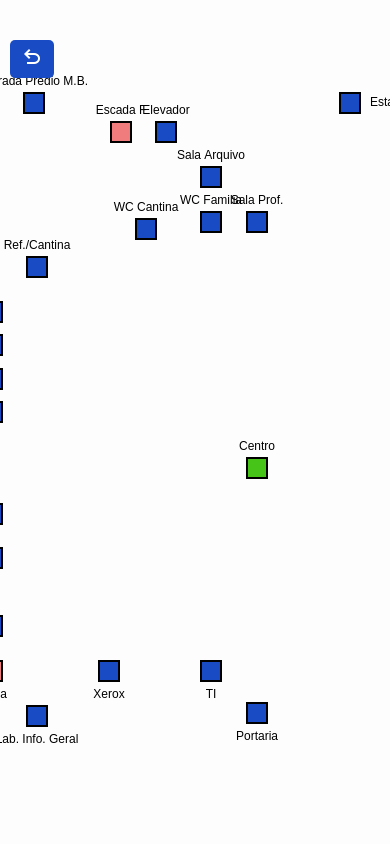
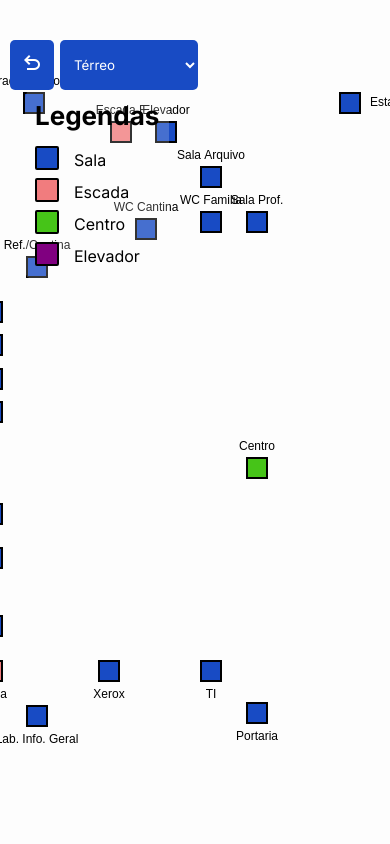
Before and after one commit to JGsilvaDev/Grafos, a Flask app: page /mapa in a window 390 px wide; the page is wider, and only the part inside the window is pictured. Run offline with Flask 3, Linux system fonts and the light colour scheme.

Commit message:
fix: responsividade do mapa e legendas

```diff
--- a/static/css/global.css
+++ b/static/css/global.css
@@ -27,19 +27,42 @@
     border-radius: 5px;
     border: none;
     z-index: 1000;
+    height: 50px;
 }
 
 #andarDisplay {
-    position: absolute;
-    top: 10px;
-    left: 10px;
+    position:fixed;
+    top: 40px;
+    left: 60px;
+    background-color: #184BC4;
     color: #fff;
-    font-size: 20px;
     padding: 5px 10px;
-    border-radius: 15px;
+    border-radius: 5px;
     border: none;
-    background-color: #184BC4;
     z-index: 1000;
+    height: 50px;
+}
+
+#legendaContainer {
+    position:fixed;
+    top: 90px;
+    left: 25px;
+    background-color: rgba(255, 255, 255, 0.2);
+    padding: 10px;
+    border-radius: 8px;
+    display: flex;
+    flex-direction: column;
+    gap: 5px;
+}
+.legendaItem {
+    display: flex;
+    align-items: center;
+    gap: 10px;
+    font-family: 'Inter', sans-serif;
+
+}
+.legendaItem * {
+    font-size: 14px;
 }
 
 #logo {
--- a/static/css/mapa.css
+++ b/static/css/mapa.css
@@ -12,10 +12,7 @@ body {
     position: relative;
 }
 
-/* canvas {
-    border: 1px solid #000;
-    background-color: #fff;
-} */
+
 
 button {
     margin-top: 20px;
@@ -46,30 +43,6 @@ button {
     cursor: pointer;
 }
 
-/* #andarDisplay {
-    position: absolute;
-    top: 10px;
-    left: 10px;
-    color: #fff;
-    font-size: 20px;
-    padding: 5px 10px;
-    border-radius: 15px;
-    border: none;
-    background-color: #184BC4;
-    z-index: 1000;
-} */
-
-/* #btnVoltar {
-    position: absolute;
-    top: 20px;
-    left: 10px;
-    background-color: rgba(0, 0, 0, 0.5);
-    color: #fff;
-    padding: 5px 10px;
-    border-radius: 5px;
-    z-index: 1000;
-} */
-
 #thumbnail {
     position: absolute;
     display: none;
@@ -84,31 +57,27 @@ button {
     max-height: 200px;
 }
 
-#legendaContainer {
-    position: absolute;
-    bottom: 100px;
-    left: 10px;
-    background-color: rgba(255, 255, 255, 0.8);
-    padding: 10px;
-    border-radius: 8px;
-    display: flex;
-    flex-direction: column;
-    gap: 5px;
-}
+
 
 .legendaItem {
     display: flex;
     align-items: center;
     gap: 10px;
     font-family: 'Inter', sans-serif;
-    font-size: 22px;
+
 }
+.legendaItem * {
+    font-size: 14px;
+}
+
 
 .legendaCor {
     width: 20px;
     height: 20px;
     border: 2px solid black;
     border-radius: 2px;
+    margin-right: 5px;
+    margin-bottom: 3px;
 }
 
 .sala {
@@ -132,3 +101,13 @@ button {
     font-weight: bold;
     margin-bottom: 10px;
 }
+
+@media(max-height: 500px) {
+    body {
+        padding: 180px 280px;
+    }
+
+    #mapaCanvas {
+        margin-left: 200px;
+    }
+}
--- a/templates/mapa.html
+++ b/templates/mapa.html
@@ -16,8 +16,9 @@
     <link href="https://fonts.googleapis.com/css2?family=Inter:ital,opsz,wght@0,14..32,100..900;1,14..32,100..900&display=swap" rel="stylesheet">
 </head>
 
-<body>
+<body class="mapa-body">
     <button id="btnVoltar" onclick="window.location.href='/'"><span class="material-symbols-outlined">undo</span></button>
+    <div class="responsive-container">
         <div id="mapaContainer">
             <select id="andarDisplay">
                 <option value="Terreo" selected>Térreo</option>
@@ -55,6 +56,7 @@
                 </div>
             </div>
 
+        </div>
     </div>
 
 </body>
--- a/templates/rota.html
+++ b/templates/rota.html
@@ -43,8 +43,6 @@
             </div>
         </div>
     </div>
-
-
 
     <button id="btnVoltar" onclick="window.location.href='/salas'"><span
             class="material-symbols-outlined">undo</span></button>
```
Lines whose indentation alone changed are shown as unchanged.
